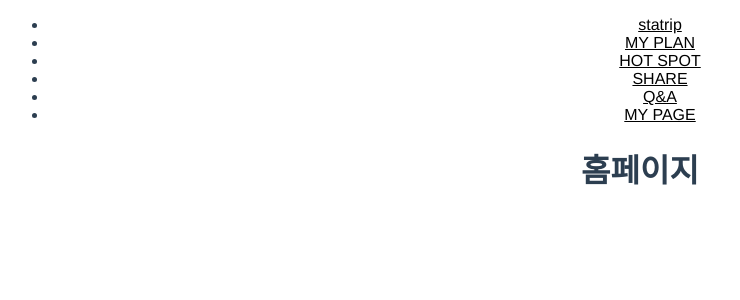
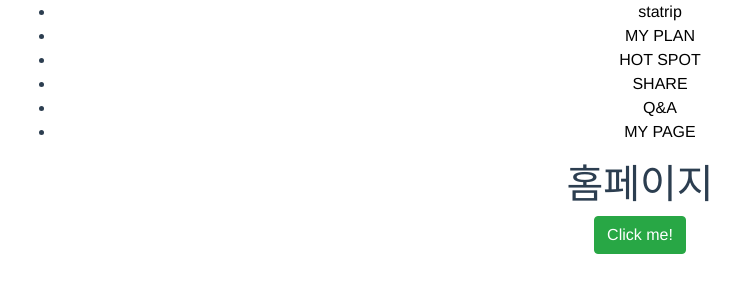
Before and after one commit to 210-reverof/statrip, a Vue app in the folder frontend/: page / in a window 1280 px wide. Shown: the top 300 px of the page, without its empty margins (0-740 px from the left). Built offline with nearby package versions, Linux system fonts and the light colour scheme.

Commit message:
env: add bootstrap-vue@2.21.2

```diff
--- a/frontend/package.json
+++ b/frontend/package.json
@@ -9,6 +9,7 @@
   },
   "dependencies": {
     "axios": "^1.4.0",
+    "bootstrap-vue": "^2.21.2",
     "core-js": "^3.8.3",
     "vue": "^2.6.14",
     "vue-router": "^3.5.1",
--- a/frontend/src/main.js
+++ b/frontend/src/main.js
@@ -2,8 +2,12 @@
 import App from './App.vue'
 import router from './router'
 import store from './store'
+import BootstrapVue from 'bootstrap-vue'
+import 'bootstrap/dist/css/bootstrap.css'
+import 'bootstrap-vue/dist/bootstrap-vue.css'
 
 Vue.config.productionTip = false
+Vue.use(BootstrapVue)
 
 new Vue({
   router,
--- a/frontend/src/views/HomeView.vue
+++ b/frontend/src/views/HomeView.vue
@@ -1,6 +1,7 @@
 <template>
     <div class="home">
         <h1>홈페이지</h1>
+        <b-button variant="success">Click me!</b-button>
     </div>
 </template>
 
```
Also changed, not shown: 1 other file (tests, documents, lock files or other folders).
